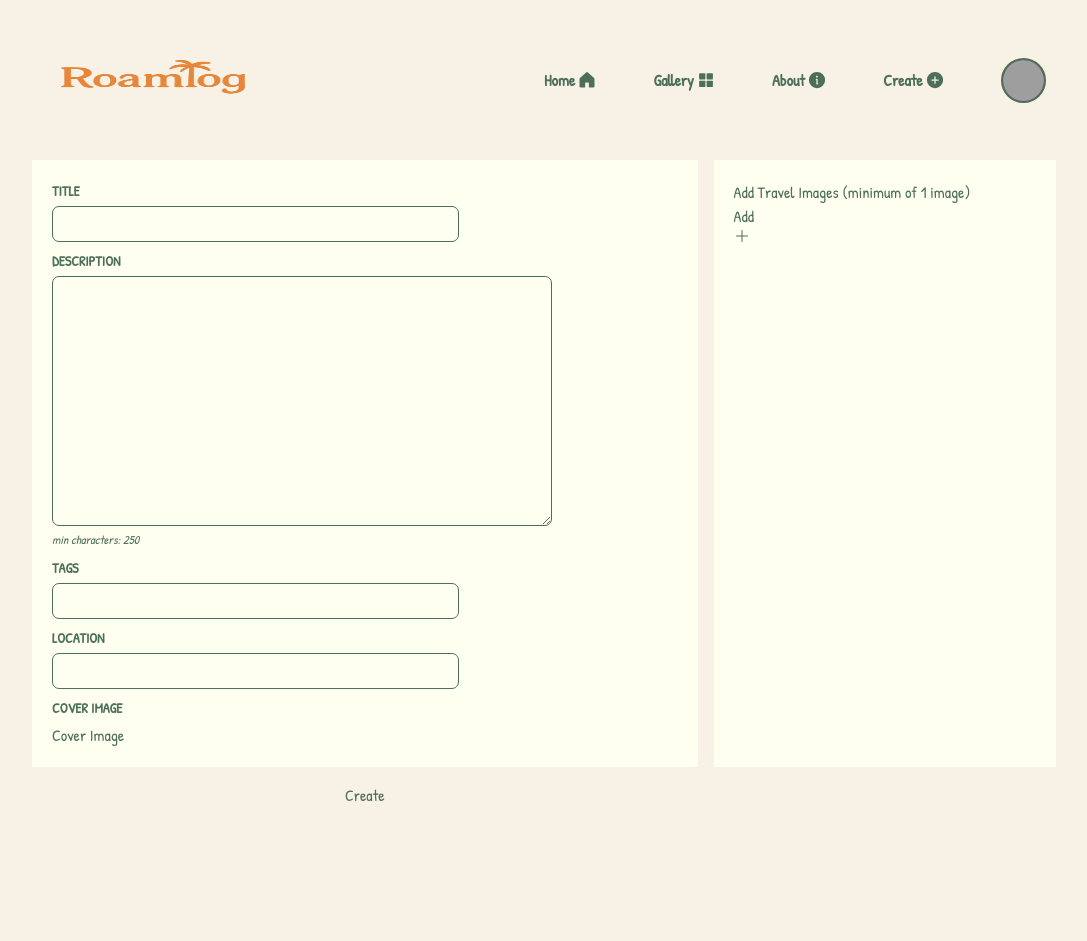
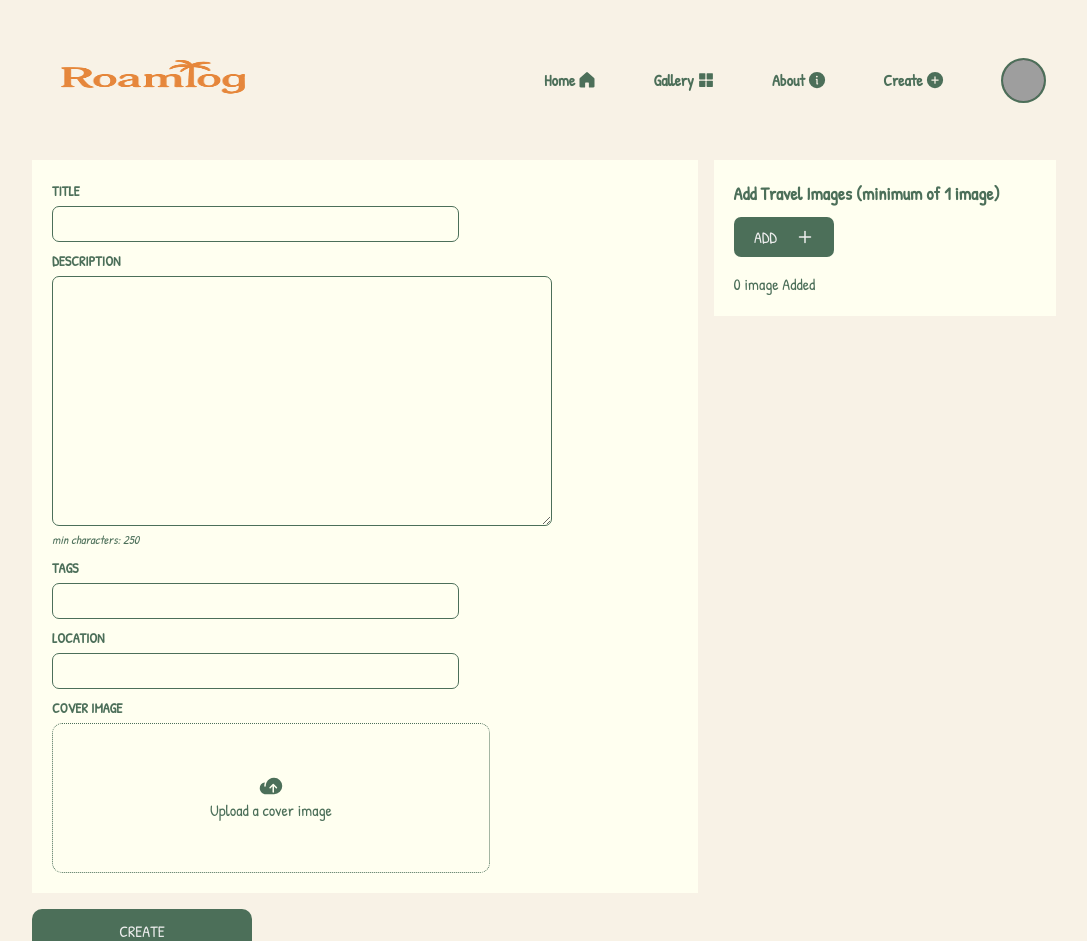
Before and after one commit to Karl-Xavier/roamlog, a React (Vite) app: page /new-memories/memory in a window 1280 px wide. Shown: the top 941 px of the page, without its empty margins (96-1183 px from the left). Built offline with nearby package versions, Linux system fonts and the light colour scheme; grey boxes are pictures that could not be loaded.

Commit message:
Changed some stuff and added vercel.json file

```diff
--- a/src/component/CreateContent/MemoryContent.tsx
+++ b/src/component/CreateContent/MemoryContent.tsx
@@ -1,23 +1,167 @@
-import { Plus } from "phosphor-react";
+import { CloudArrowUp, Plus } from "phosphor-react";
 import './css/memorycontent.css'
+import React, { useState } from 'react'
+
+interface FormData {
+  title: string;
+  description: string;
+  cover: string | null;
+  tags: string[];
+  location: string;
+  other_images: string[];
+  lat: number | null;
+  lon: number | null;
+}
 
 export default function MemoryContent() {
+
+  const [inputValue, setInputValue] = useState('')
+  const [tags, setTags] = useState<string[]>([])
+  const [img, setImg] = useState<string | null>(null)
+  const [formData, setFormData] = useState<FormData>({
+    title: '',
+    description: '',
+    cover: null,
+    tags,
+    location: '',
+    other_images: [],
+    lat: null,
+    lon: null,
+  })
+
+  function handleChange(e: React.ChangeEvent<HTMLInputElement | HTMLTextAreaElement>) {
+    const { name, value } = e.target
+
+    setFormData(prev => ({ ...prev, [name]: value }))
+  }
+
+
+  // To add tags when the user clicks on enter
+  function handleKeyDown(e: React.KeyboardEvent<HTMLInputElement>){
+    if(e.key === 'Enter'){
+      const newTags = inputValue
+       .split(/[ ,]+/)
+       .map(tag => tag.trim())
+       .filter(tag => tag.length > 0)
+
+      const unique = newTags.filter(tag => !tags.includes(tag))
+
+      if(unique.length > 0){
+        setTags(prev => [...prev, ...newTags])
+        setInputValue('')
+      }
+    }
+  }
+
+  // To add tags when the user leaves the input
+
+  function addTagsFromInout(){
+    const newTags = inputValue
+     .split(/[ ,]+/)
+     .map(tag => tag.trim())
+     .filter(tag => tag.length > 0)
+
+     const unique = newTags.filter(tag => !tags.includes(tag))
+
+    if(unique.length > 0){
+      setTags(prev => [...prev, ...newTags])
+      setInputValue('')
+    }
+  }
+
+  // Multiple Images
+
+  function handleImageChange(e: React.ChangeEvent<HTMLInputElement>){
+    const files = e.target.files
+
+    if(files){
+
+      const fileArray = Array.from(files)
+
+      Promise.all(fileArray.map(fileToBase64))
+       .then((base64Images) => {
+        setFormData((prev) => ({
+          ...prev, other_images: [...prev.other_images, ...base64Images]
+        }))
+       })
+        .catch(err => console.log('Image Conversion Failed', err))
+    }
+  }
+
+  function fileToBase64(file: File): Promise<string>{
+    return new Promise((resolve, reject) => {
+      const reader = new FileReader()
+
+      reader.readAsDataURL(file)
+
+      reader.onload = () => {
+        resolve(reader.result as string)
+      }
+
+      reader.onerror =(err)=>{
+        reject(err)
+      }
+    })
+  }
+
+  // cover image
+
+  function addImageBackground(e: React.ChangeEvent<HTMLInputElement>){
+    const file = e.target.files?.[0]
+
+    if(file && file.type.startsWith('image/')){
+
+      const maxSize = 600 * 1024
+
+      if(file.size < maxSize){
+
+        const url = URL.createObjectURL(file)
+        setImg(url)
+
+      }else{
+        setImg(null)
+      }
+
+    }else {
+      setImg(null)
+    }
+  }
+
+  function convertCoverToBase64(e: React.ChangeEvent<HTMLInputElement>){
+    const file = e.target.files?.[0]
+
+    if(file && file.type.startsWith('image/')){
+
+      const maxSize = 600 * 1024
+
+      if(file.size < maxSize){
+        const reader = new FileReader()
+
+        reader.onloadend = () => {
+          setFormData(prev => ({ ...prev, cover: reader.result as string }))
+        }
+
+        reader.readAsDataURL(file)
+      }
+    }
+  }
+
   return (
     <div className="container w-full px-[10px] md:px-[10%]">
-      <form className="memory-form w-full grid grid-cols-1 md:grid-cols-[65%_1fr] h-auto gap-4" onSubmit={(e) => e.preventDefault()}>
+      <form className="memory-form w-full grid grid-cols-1 lg:grid-cols-[65%_1fr] h-auto gap-4" onSubmit={(e) => e.preventDefault()}>
         <section className="left-section bg-[#fffff0] p-[20px] flex flex-col justify-start gap-2">
           <label htmlFor="title">
             <span className="label-span">Title</span>
-            <input type="text" className="w-full md:w-[65%]" name="title"/>
+            <input onChange={handleChange} value={formData.title} type="text" className="w-full md:w-[65%]" name="title"/>
           </label>
           <label htmlFor="description">
             <span className="label-span">Description</span>
-            <textarea name="description" id="description" className="w-full md:w-[80%]"></textarea>
+            <textarea name="description" id="description" className="w-full md:w-[80%]" onChange={handleChange} value={formData.description}></textarea>
             <span className="text-[12px] italic">min characters: 250</span>
           </label>
           <label htmlFor="tag">
             <span className="label-span">Tags</span>
-            <input type="text" className="w-full md:w-[65%]" name="tag"/>
+            <input type="text" className="w-full md:w-[65%]" name="tag" value={inputValue} onChange={(e) => setInputValue(e.target.value)} onKeyDown={handleKeyDown} onBlur={addTagsFromInout}/>
           </label>
           <label htmlFor="location">
             <span className="label-span">Location</span>
@@ -25,20 +169,26 @@ export default function MemoryContent() {
           </label>
           <label htmlFor="cover">
             <span className="label-span">Cover Image</span>
-            <input type="file" name="cover" id="cover" className="hidden"/>
-            <div className="cover-image cursor-pointer">
-              Cover Image
+            <input type="file" name="cover" id="cover" className="hidden" onChange={(e) => {
+              addImageBackground(e)
+              convertCoverToBase64(e)
+            }}/>
+            <div className="cover-image cursor-pointer w-full md:w-[70%]" style={{ backgroundImage: img ? `url(${img})` : '', backgroundSize: 'cover', backgroundRepeat: 'no-repeat' }}>
+              {!img && <CloudArrowUp weight="fill" size={24}/>}
+              {!img && <p>Upload a cover image</p>}
             </div>
           </label>
         </section>
-        <section className="right-section bg-[#fffff0] p-[20px]">
-          <h3>Add Travel Images (minimum of 1 image)</h3>
-          <input type="file" name="others" id="others" className="hidden" />
-          <label htmlFor="others" className="w-max">
-            <button className="cursor-pointer outline-none" type="button">Add <Plus/></button>
+        <section className="right-section bg-[#fffff0] p-[20px] h-max">
+          <h3 className="text-[18px] font-bold">Add Travel Images (minimum of 1 image)</h3>
+          <label htmlFor="others" className="mt-[10px] cursor-pointer outline-none flex flex-row justify-evenly uppercase items-center w-[100px] h-[40px] bg-[#4c6f59] rounded-[7px] text-[#eee]">
+          <input type="file" name="others" id="others" className="hidden" onChange={handleImageChange} multiple/>Add <Plus weight="bold"/>
           </label>
+          <div className="images-section mt-[15px]">
+            <p>{`${formData.other_images.length} ${formData.other_images.length > 1 ? 'images' : 'image'} Added`}</p>
+          </div>
         </section>
-        <button>Create</button>
+        <button className='w-[220px] h-[44px] uppercase rounded-[10px] bg-[#4c6f59] text-[#eee]'>Create</button>
       </form>
     </div>
   )
--- a/src/component/CreateContent/css/memorycontent.css
+++ b/src/component/CreateContent/css/memorycontent.css
@@ -26,3 +26,13 @@
   border-radius: 7px;
   padding: 5px;
 }
+
+.left-section .cover-image{
+  border: 1px dotted #4c6f59;
+  border-radius: 10px;
+  height: 150px;
+  display: flex;
+  flex-direction: column;
+  justify-content: center;
+  align-items: center;
+}
--- a/src/component/Navbar/Navbar.tsx
+++ b/src/component/Navbar/Navbar.tsx
@@ -1,8 +1,9 @@
-import { useState } from 'react'
 import { navItem } from '../../utils/navItem'
 import { Link, useLocation } from 'react-router-dom'
 import './css/navbar.css'
 import { List } from 'phosphor-react'
+import SideNav from './SideNav'
+import { useNav } from '../Store/navStore'
 
 export default function Navbar() {
 
@@ -10,12 +11,15 @@ export default function Navbar() {
 
   const isLanding = location.pathname === '/'
 
+  const { isOpen, openSideBar } = useNav()
+
   return (
-    <header className={`${isLanding ? 'navigation-land' : 'navigation'} px-[2%] md:py-[20px] md:px-[7%] lg:px-[10%]`}>
+    <header className={`${isLanding ? 'navigation-land' : 'navigation'} px-[2%] md:py-[20px] md:px-[7%] lg:px-[10%] relative`}>
       <div className="main-nav w-full flex flex-row justify-between items-center">
+        {isOpen && <SideNav/>}
         <section className="title-list flex flex-row justify-between items-center">
-          {!isLanding && <button className='md:hidden cursor-pointer outline-none'><List size={22} weight='fill'/></button>}
-          <Link to={isLanding ? '/' : '/home'} className=''>
+          {!isLanding && <button className='md:hidden cursor-pointer outline-none' onClick={openSideBar}><List size={24} weight='bold'/></button>}
+          <Link to={'/'} className={`${!isLanding ? 'hidden md:block' : ''}`}>
             <img src="/brand_name.png" alt="Brand Logo" className='brand-name w-[170px] md:w-[220px] h-[100px] object-fill' />
           </Link>
         </section>
--- /dev/null
+++ b/src/component/Navbar/SideNav.tsx
@@ -0,0 +1,33 @@
+import { navItem } from "../../utils/navItem"
+import { X } from 'phosphor-react'
+import { Link } from 'react-router-dom'
+import { useNav } from "../Store/navStore"
+
+export default function SideNav() {
+
+  const closeSideBar = useNav((state) => state.closeSideBar)
+
+  return (
+    <div className="fixed top-0 left-0 w-full h-screen overflow-hidden bg-[#fffff0] z-[999]">
+      <section className="flex flex-row justify-between items-center px-[10px]">
+        <img src="/brand_name.png" alt="Brand Name" className="w-[160px] h-[80px]"/>
+        <button className="outline-none cursor-pointer" onClick={closeSideBar}><X size={24} weight='bold'/></button>
+      </section>
+      <ul className='w-full p-2'>
+        {navItem.map((item, index) => {
+
+          const Icon = item.icon
+
+          return (
+            <Link to={item.route} key={index} onClick={closeSideBar}>
+              <li className="flex flex-row justify-between items-center mb-[30px] pb-[5px] px-[20px] border-b-[1px]">
+                <span>{item.name}</span>
+                <span><Icon size={24} weight='fill'/></span>
+              </li>
+            </Link>
+          )
+        })}
+      </ul>
+    </div>
+  )
+}
--- /dev/null
+++ b/src/component/Store/navStore.ts
@@ -0,0 +1,13 @@
+import { create } from "zustand";
+
+type NavStore = {
+  isOpen: boolean;
+  openSideBar: () => void;
+  closeSideBar: () => void;
+}
+
+export const useNav = create<NavStore>((set) => ({
+  isOpen: false,
+  openSideBar: () => set({ isOpen: true }),
+  closeSideBar: () => set({ isOpen: false })
+}))
```
Also changed, not shown: vercel.json (added), 2 other files (tests, documents, lock files or other folders).
